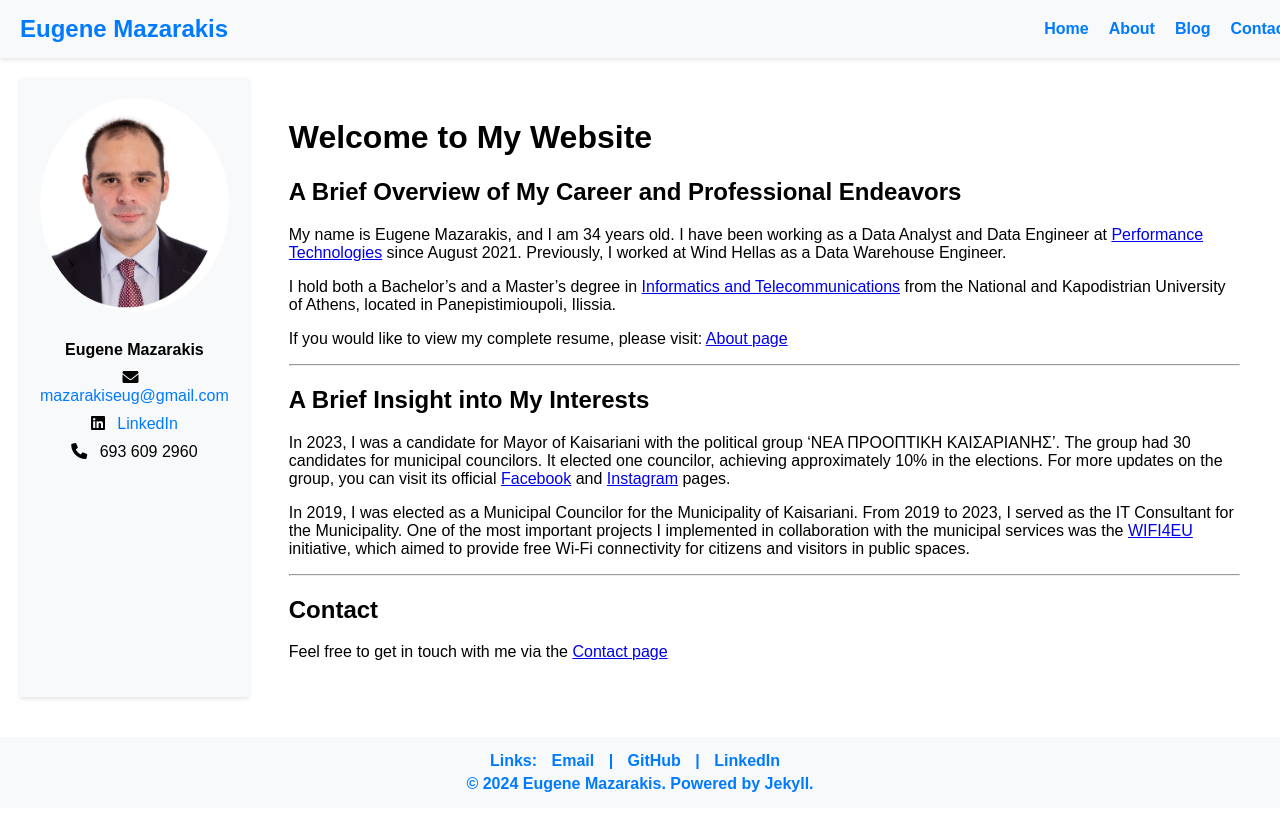
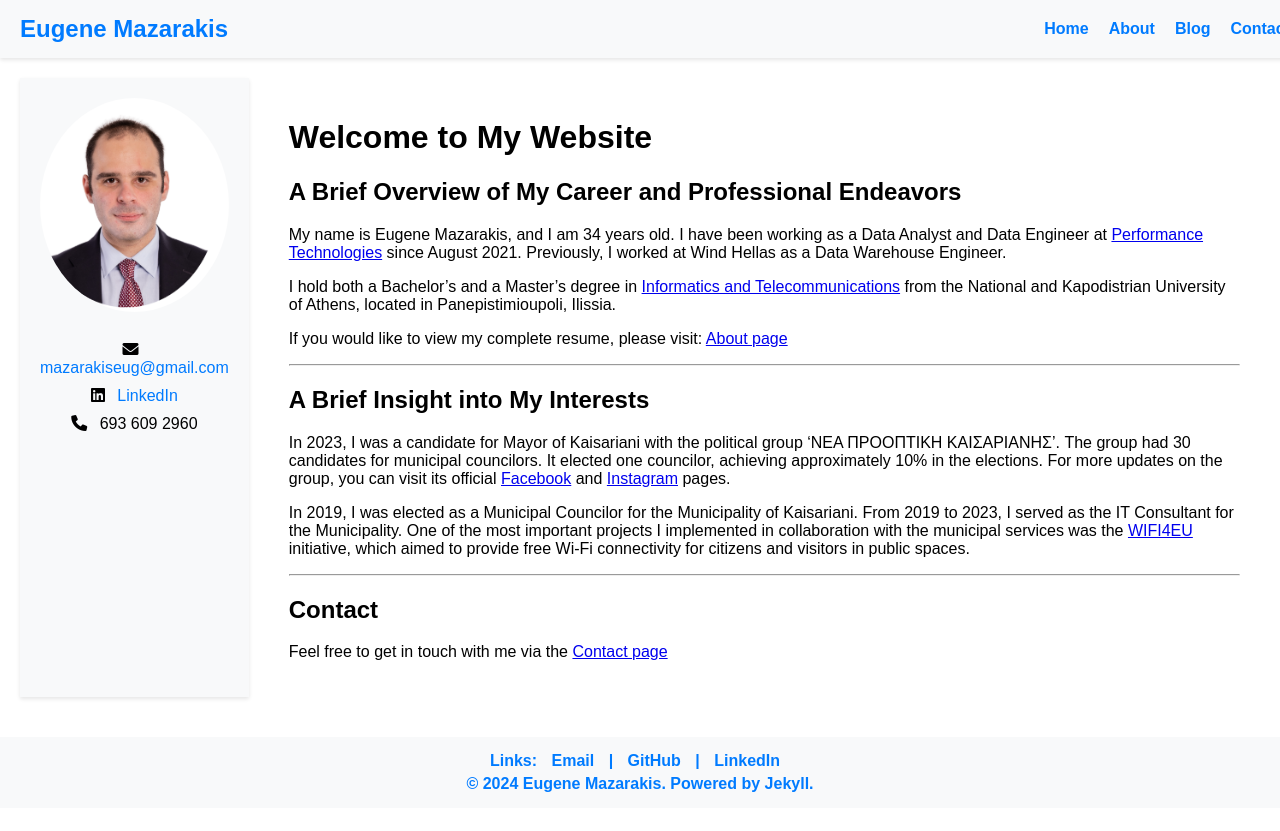
Before and after one commit to EMazarakis/EMazarakis.github.io, a Jekyll site: the page built from index.md, in a window 1280 px wide. Shown: the top 831 px of the page. Built offline with Jekyll 4.4.1, drawn with Linux system fonts in a browser that asks for light colours.

Commit message:
Update default.html

```diff
--- a/_layouts/default.html
+++ b/_layouts/default.html
@@ -30,7 +30,6 @@
         <aside class="sidebar">
             <img src="/assets/Img/Eugene_Photo_2.png" alt="Your Name" class="profile-photo">
             <div class="contact-info">
-                <p><strong>Eugene Mazarakis</strong></p>
                 <p><i class="fas fa-envelope"></i> <a href="mailto:mazarakiseug@gmail.com">mazarakiseug@gmail.com</a></p>
                 <p><i class="fab fa-linkedin"></i> <a href="https://www.linkedin.com/in/eugene-mazarakis/" target="_blank">LinkedIn</a></p>
                 <p><i class="fas fa-phone"></i> 693 609 2960</p>
```
